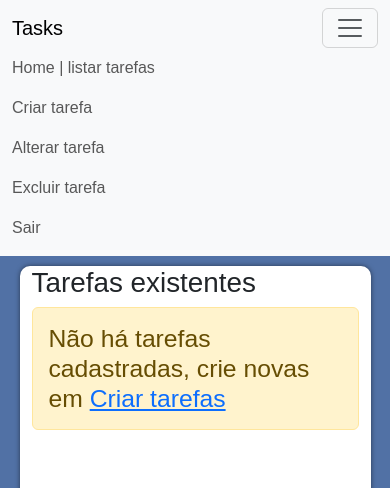
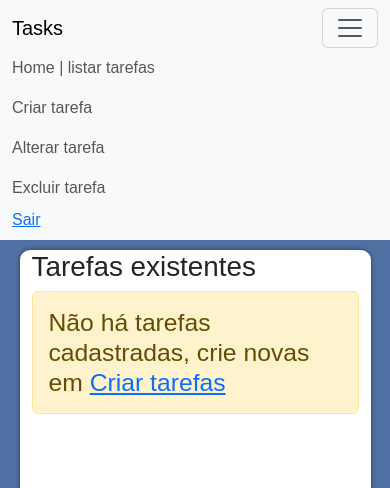
Before and after one commit to felipe-fjs/todo-project, a Flask app: page /task/home in a window 390 px wide, after a click that opens the changed part. Shown: the top 488 px of the page. Run offline with Flask 3, Linux system fonts and the light colour scheme; the visitor is signed in with stand-in values (Sample User, id 1); data comes from the database, SQL or seed files in the repository; data that the repository does not hold is empty; some libraries are stand-ins or nearby versions.

Commit message:
Update base.html
correção de responsividade do navbar

```diff
--- a/app/templates/tasks/base.html
+++ b/app/templates/tasks/base.html
@@ -15,7 +15,7 @@
 </head>
 
 <body>
-  <nav class="navbar bg-body-tertiary">
+  <nav class="navbar navbar-expand-lg bg-body-tertiary">
     <div class="container-fluid">
       <a class="navbar-brand" href="{{ url_for('tasks.home')}}">Tasks</a>
       <button class="navbar-toggler" type="button" data-bs-toggle="collapse" data-bs-target="#navbarNav"
@@ -36,10 +36,10 @@
           <li class="nav-item">
             <a class="nav-link" href="#">Excluir tarefa</a>
           </li>
-          <li class="nav-item">
-            <a class="nav-link" href="{{ url_for('entry.logout') }}">Sair</a>
-          </li>
         </ul>
+        <span class="d-flex">
+          <a  href="{{ url_for('entry.logout') }}">Sair</a>
+        </span>
       </div>
     </div>
   </nav>
```
